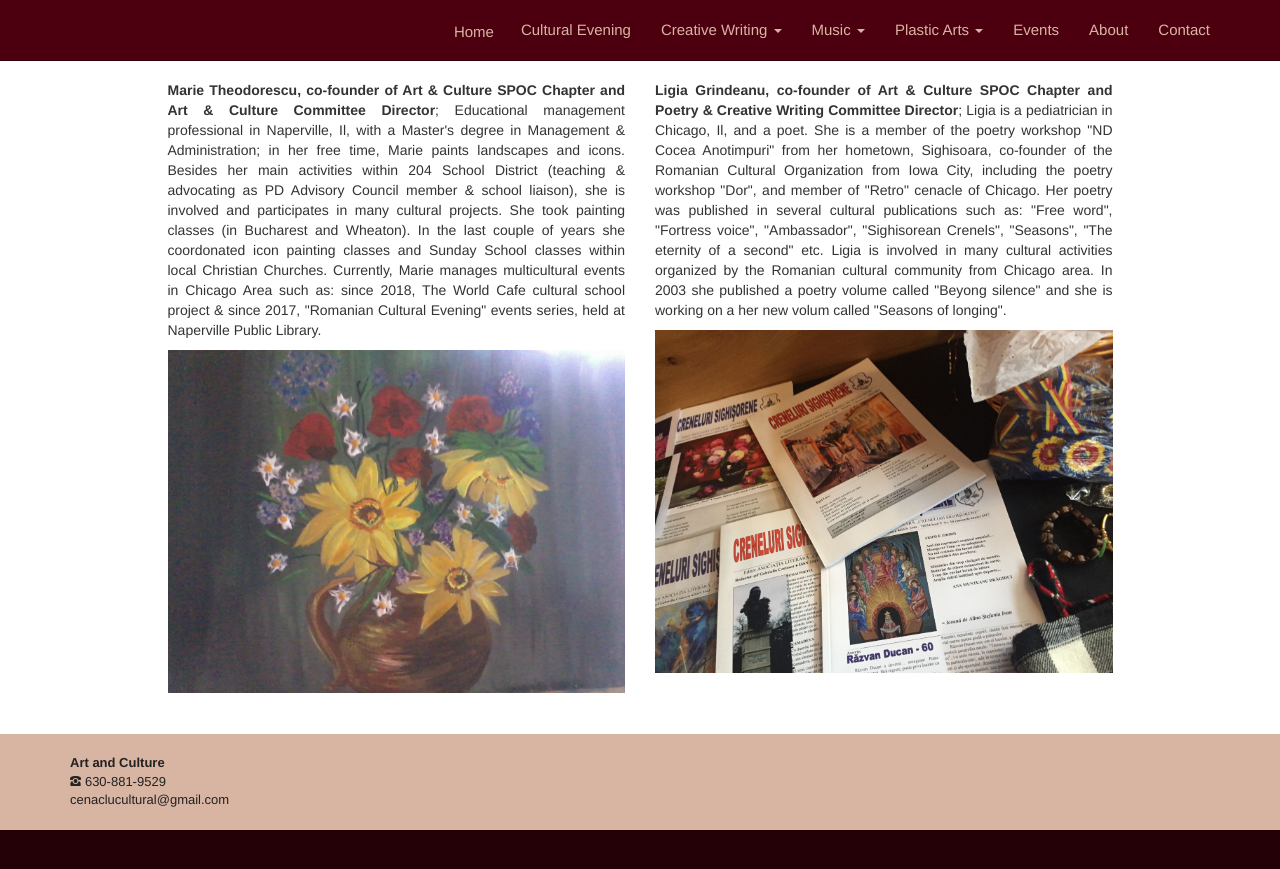
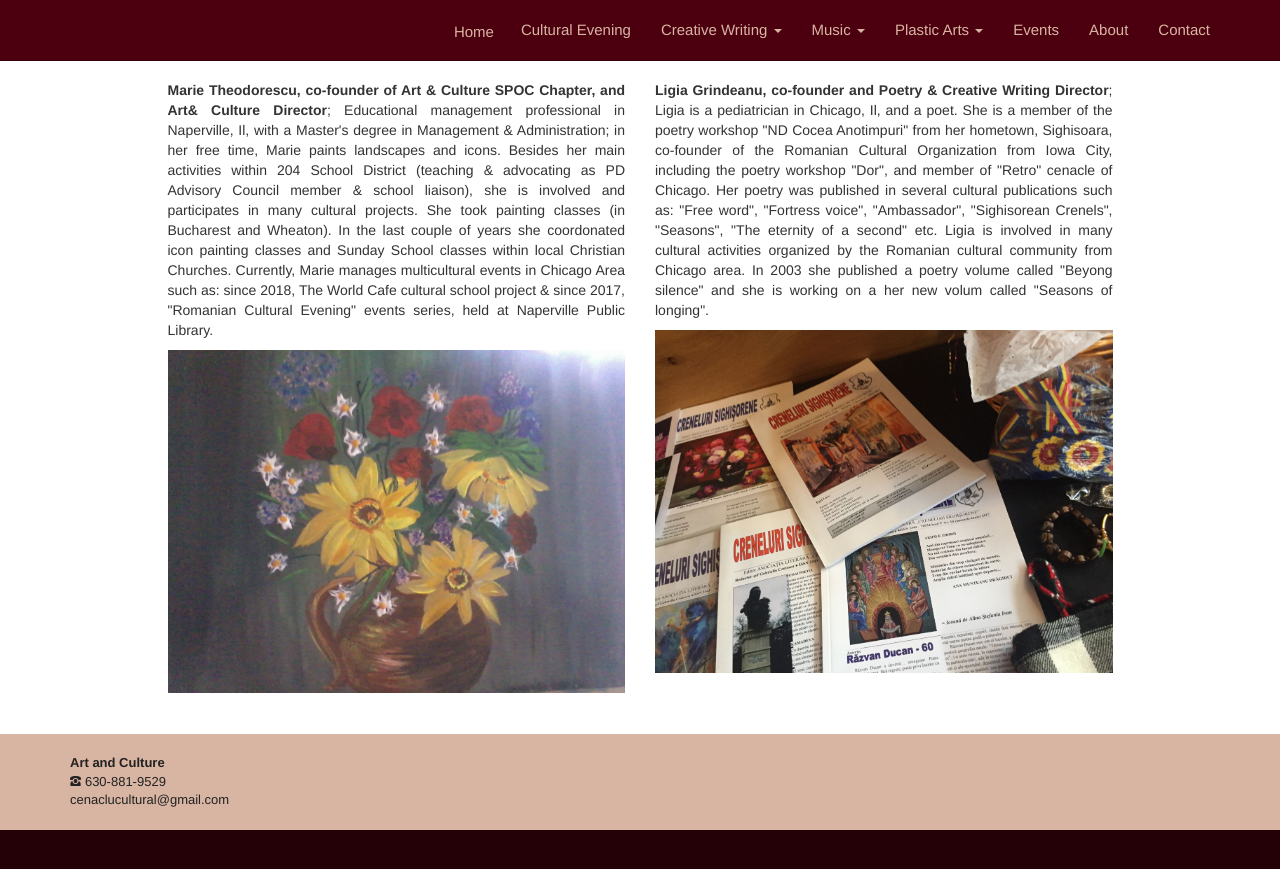
Before and after one commit to adrianth/culteve, a Jekyll site: the page built from en/about.html, in a window 1280 px wide. Shown: the top 869 px of the page. Built offline with Jekyll 4.4.1, drawn with Linux system fonts in a browser that asks for light colours.

Commit message:
ligia changes

```diff
--- a/en/about.html
+++ b/en/about.html
@@ -12,7 +12,7 @@ title: About
         <div class="col-sm-5">
             <p style="text-align: justify">
 
-                <strong>Marie Theodorescu, co-founder of Art & Culture SPOC Chapter and Art & Culture Committee Director</strong>; Educational management professional in Naperville, Il, with a Master's degree in Management & Administration; in her free time, Marie paints landscapes and icons. Besides her main activities within 204 School District (teaching & advocating as PD Advisory Council member & school liaison), she is involved and participates in many cultural projects. She took painting classes (in Bucharest and Wheaton). In the last couple of years she coordonated icon painting classes and Sunday School classes within local Christian Churches. Currently, Marie manages multicultural events in Chicago Area such as: since 2018, The World Cafe cultural school project & since 2017, "Romanian Cultural Evening" events series, held at Naperville Public Library. </p>
+                <strong>Marie Theodorescu, co-founder of Art & Culture SPOC Chapter, and Art& Culture Director</strong>; Educational management professional in Naperville, Il, with a Master's degree in Management & Administration; in her free time, Marie paints landscapes and icons. Besides her main activities within 204 School District (teaching & advocating as PD Advisory Council member & school liaison), she is involved and participates in many cultural projects. She took painting classes (in Bucharest and Wheaton). In the last couple of years she coordonated icon painting classes and Sunday School classes within local Christian Churches. Currently, Marie manages multicultural events in Chicago Area such as: since 2018, The World Cafe cultural school project & since 2017, "Romanian Cultural Evening" events series, held at Naperville Public Library. </p>
 
             <img class="img img-responsive" src="{{ site.baseurl }}/img/events/vara.jpg" alt="">
 
@@ -21,7 +21,7 @@ title: About
 
         <div class="col-sm-5">
              <p style="text-align: justify">
-                <strong>Ligia Grindeanu, co-founder of Art & Culture SPOC Chapter and Poetry & Creative Writing Committee Director</strong>; Ligia is a pediatrician in Chicago, Il, and a poet. She is a member of the poetry workshop "ND Cocea Anotimpuri" from her hometown, Sighisoara, co-founder of the Romanian Cultural Organization from Iowa City, including the poetry workshop "Dor", and member of "Retro" cenacle of Chicago. Her poetry was published in several cultural publications such as: "Free word", "Fortress voice", "Ambassador", "Sighisorean Crenels", "Seasons", "The eternity of a second" etc. Ligia is involved in many cultural activities organized by the Romanian cultural community from Chicago area. In 2003 she published a poetry volume called "Beyong silence" and she is working on a her new volum called "Seasons of longing". </p>
+                <strong>Ligia Grindeanu, co-founder and Poetry & Creative Writing Director</strong>; Ligia is a pediatrician in Chicago, Il, and a poet. She is a member of the poetry workshop "ND Cocea Anotimpuri" from her hometown, Sighisoara, co-founder of the Romanian Cultural Organization from Iowa City, including the poetry workshop "Dor", and member of "Retro" cenacle of Chicago. Her poetry was published in several cultural publications such as: "Free word", "Fortress voice", "Ambassador", "Sighisorean Crenels", "Seasons", "The eternity of a second" etc. Ligia is involved in many cultural activities organized by the Romanian cultural community from Chicago area. In 2003 she published a poetry volume called "Beyong silence" and she is working on a her new volum called "Seasons of longing". </p>
 
 
             </p> <img class="img img-responsive" src="{{ site.baseurl }}/img/events/crenel.jpg" alt="">
```
